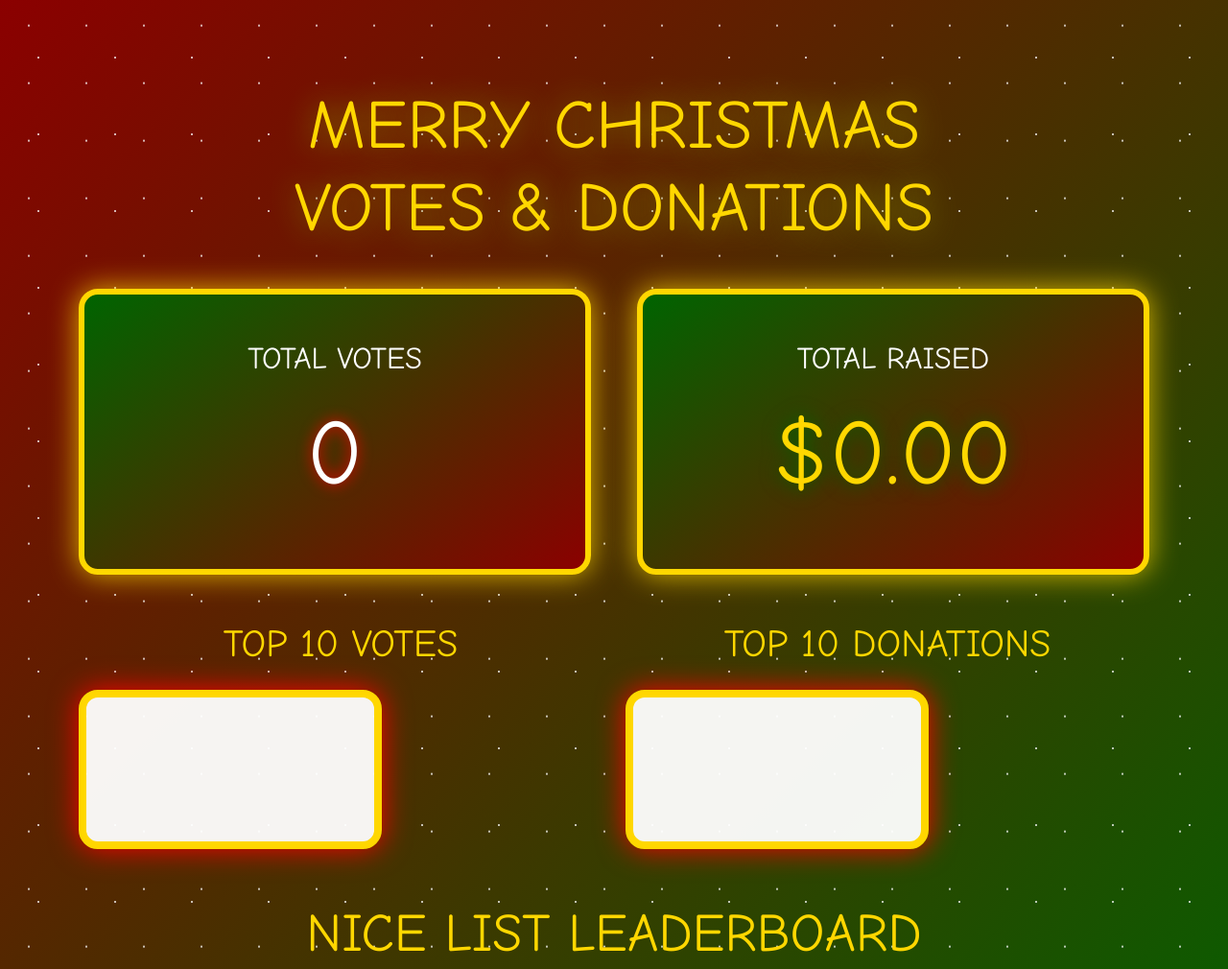
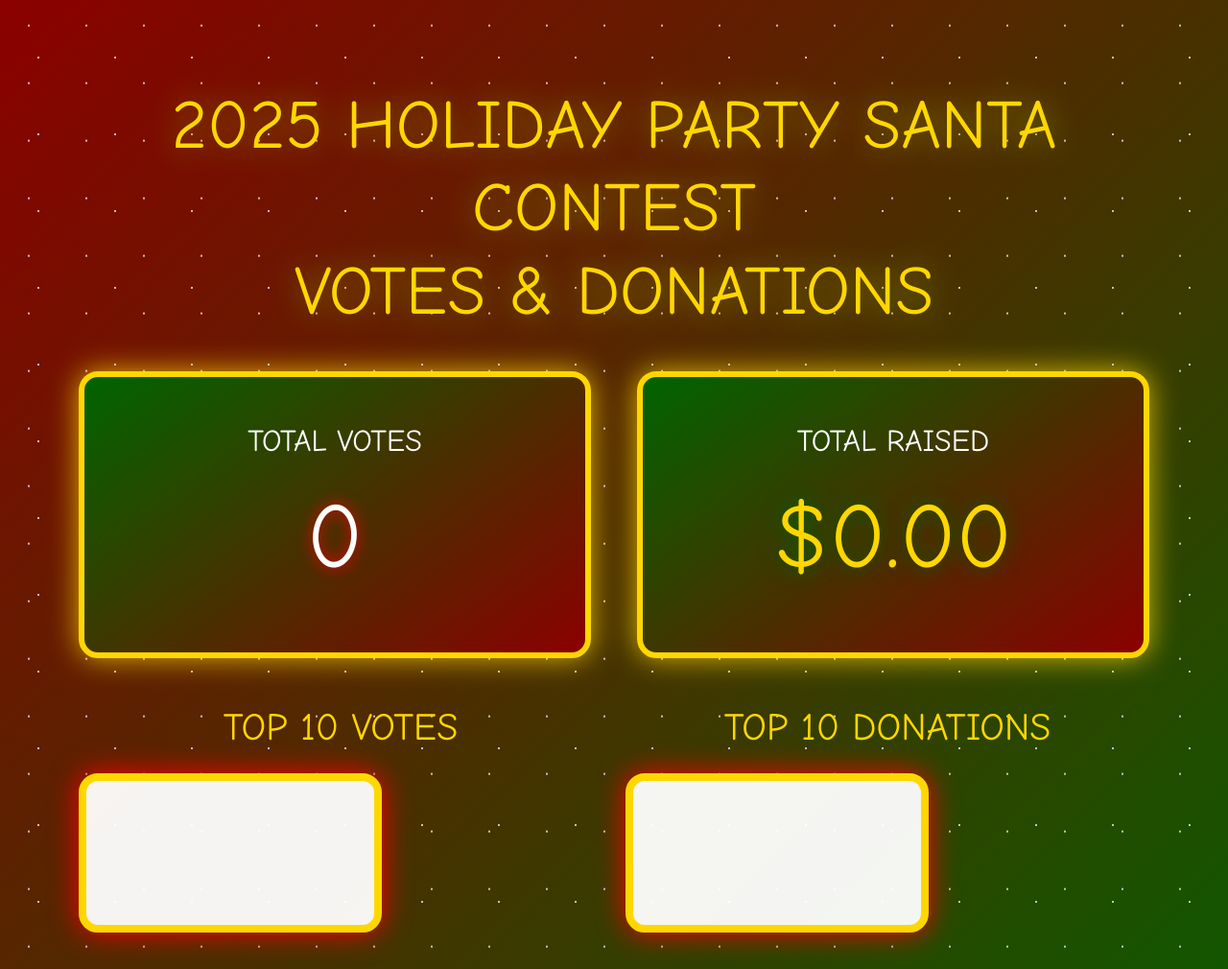
Before and after one commit to JohnEvans89/HolidayParty2025, a plain HTML site: page index.html in a window 1280 px wide. Shown: the top 1010 px of the page at 96% size. Drawn offline with nearby package versions, Linux system fonts and the light colour scheme; no server answers; a web font is replaced by a local one.

Commit message:
changed header from christmas to holiday

```diff
--- a/index.html
+++ b/index.html
@@ -105,7 +105,7 @@
 <body>
 
 <div class="container py-5 position-relative" style="z-index:2;">
-  <h1>MERRY CHRISTMAS<br>VOTES & DONATIONS</h1>
+  <h1>2025 HOLIDAY PARTY SANTA CONTEST<br>VOTES & DONATIONS</h1>
 
   <div class="row mb-5 g-5 text-center">
     <div class="col-md-6">
```
